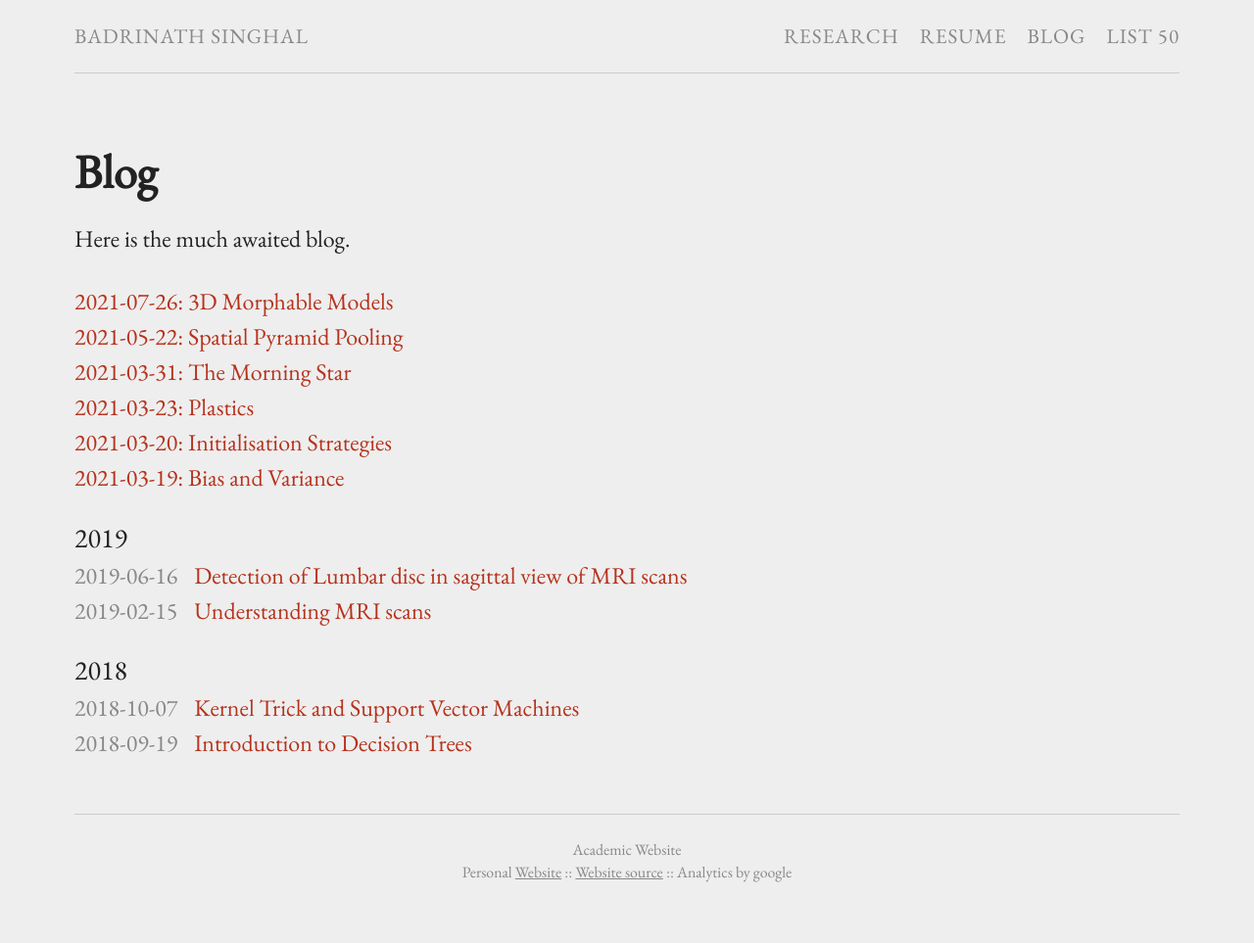
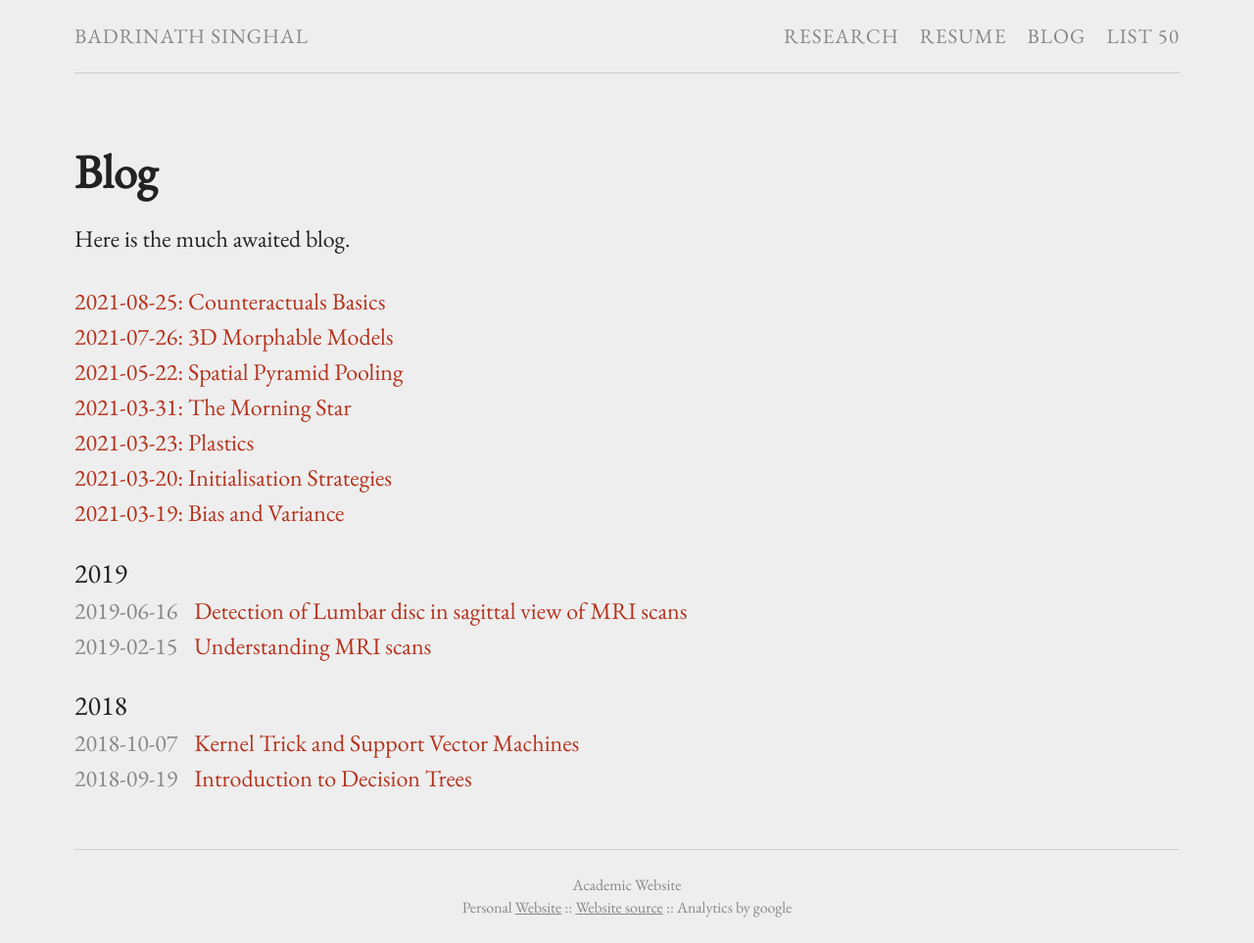
Before and after one commit to BadrinathS/BadrinathS.github.io, a Jekyll site: the page built from blog.md, in a window 1280 px wide. Shown: the whole page at 98% size. Built offline with Jekyll 4.4.1, drawn with Linux system fonts in a browser that asks for light colours; before the commit the page ends 927 px from its top, so only the background shows below that.

Commit message:
Counterfactuals

```diff
--- a/blog.md
+++ b/blog.md
@@ -7,6 +7,8 @@ permalink: /blog/
 Here is the much awaited blog.
 
 <ul class="listing">
+<a href="/resume/Counterfactuals_Basics.pdf">2021-08-25: Counteractuals Basics</a>
+<br>
 <a href="/resume/CT-3DMorphableModels.pdf">2021-07-26: 3D Morphable Models</a>
 <br>
 <a href="/resume/Spatial_Pyramid_Pooling.pdf">2021-05-22: Spatial Pyramid Pooling</a>
```
Also changed, not shown: 1 other file.
